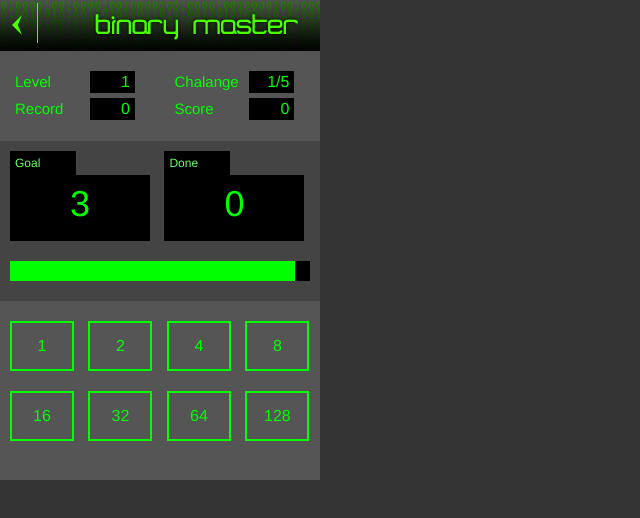
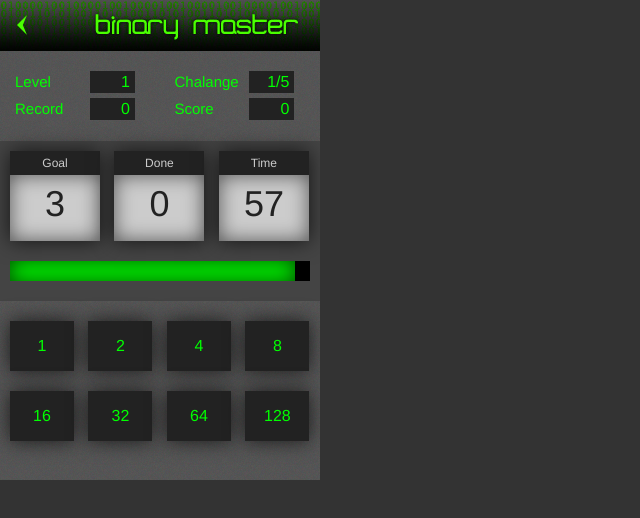
Before and after one commit to rnas/binary, a plain HTML site: page index.html in a window 1280 px wide. Both pictures are taken after a click on the element "Play". Shown: the whole page, without its empty margins (0-640 px from the left). Drawn offline with Linux system fonts and the light colour scheme.

Commit message:
user interface improvements

```diff
--- a/css/game.css
+++ b/css/game.css
@@ -20,6 +20,7 @@ body {
 .screen {
 	width: 320px;
 	height: 480px;
+	background: url('../imgs/bg.png');
 }
 
 .screen h1 {
@@ -47,7 +48,9 @@ body {
 
 .screen .top_menu .back {
 	float: left;
-	padding: 20px;
+	margin-left: 5px;
+	width: 35px;
+	height: 40px;
 	margin-right: 20px;
 	margin-top: 3px;
 	cursor: pointer;
@@ -60,13 +63,15 @@ body {
 }
 
 .screen .button {
-	border: solid 1px #00FF00;
+	box-shadow: 0px 0px 20px rgba(0,0,0,0.7);
+	background: #222;
+	font-weight: 200;
 	margin: 30px;
 	padding: 10px;
 	text-align: center;
 	cursor: pointer;
-	color: #00FF00;
-	font-size: 36px;
+	color: #CCC;
+	font-size: 24px;
 }
 
 /*	about screen	*/
@@ -116,7 +121,7 @@ body {
 	width: 40px;
 	height: 20px;
 	float: right;
-	background: #000;
+	background: #222;
 	margin-right: 20px;
 	text-align: right;
 	padding-right: 5px;
@@ -130,30 +135,32 @@ body {
 }
 
 #game .game_goal .goal {
-	width: 140px;
+	width: 90px;
 	display: inline-block;
 	margin-top: 10px;
 	margin-left: 10px;
 	margin-bottom: 10px;
+	box-shadow: 0px 0px 20px rgba(0,0,0,0.7);
 }
 
 #game .game_goal .goal .label {
-	background: #000;
-	color: #66FF66;
+	background: #222;
+	text-align: center;
+	color: #CCC;
 	font-size: 12px;
-	width: 40%;
 	padding: 5px;
 }
 
 #game .game_goal .goal .value {
 	width: 100%;
 	height: 50px;
-	background: #000;
-	color: #00FF00;
+	background: #CCC;
+	color: #222;
 	text-align: center;
 	padding-top: 8px;
 	padding-bottom: 8px;
 	font-size: 36px;
+	box-shadow: inset 0px 0px 20px rgba(0,0,0,0.6);
 }
 
 #game .game_goal .timer {
@@ -166,6 +173,7 @@ body {
 #game .game_goal .timer .time_bar {
 	background: #00FF00;
 	height: 20px;
+	box-shadow: inset 0px 0px 20px rgba(0,0,0,0.7);
 }
 
 #game .keys {
@@ -173,7 +181,11 @@ body {
 }
 
 #game .keys .key {
-	border: solid 2px #00FF00;
+	box-shadow: 0px 0px 20px rgba(0,0,0,0.7);
+	background: #222;
+	cursor: pointer;
+
+	border: solid 2px #222;
 	width: 60px;
 	display: inline-block;
 	color: #00FF00;
@@ -184,7 +196,8 @@ body {
 }
 
 #game .keys .key.active {
-	border: solid 2px #000;
+	border: solid 2px #444;
+	box-shadow: inset 0px 0px 20px rgba(0,0,0,0.7), 0px 0px 20px rgba(0,255,0,0.7);
 	background: #00FF00;
 	color: #000;
 }
--- a/index.html
+++ b/index.html
@@ -8,7 +8,6 @@
 		<div class="screen" id="about">
 			<div class="top_menu">
 				<span class="back" onclick="javascript:controls.back()"></span>
-				<!-- <h2>Binary Master</h2> -->
 			</div>
 			<h2>About</h2>
 			<p>This game was created by:</p>
@@ -18,17 +17,16 @@
 			<div class="button goto_play" onclick="javascript:controls.play()">Play</div>
 		</div>
 		<div class="screen" id="spash">
-			<div class="top_menu">
-				<span class="back" onclick="javascript:controls.back()"></span>
-			</div>
+			<div class="top_menu"></div>
+			<!-- <p>Welcome to binary master!</p> -->
 			<div class="button goto_play" onclick="javascript:controls.play()">Play</div>
 			<div class="button goto_about" onclick="javascript:controls.highscores()" >Highscores</div>
 			<div class="button goto_about" onclick="javascript:controls.about()" >About</div>
+			<div class="button goto_help" onclick="javascript:controls.help()" >Help</div>
 		</div>
 		<div class="screen" id="game">
 			<div class="top_menu">
 				<span class="back" onclick="javascript:controls.back()"></span>
-				<!-- <h2>Binary Master</h2> -->
 			</div>
 			<div class="score_info">
 				<div class="total level">
@@ -55,6 +53,10 @@
 				</div>
 				<div class="goal done">
 					<div class="label">Done</div>
+					<div class="value">0</div>
+				</div>
+				<div class="goal time">
+					<div class="label">Time</div>
 					<div class="value">0</div>
 				</div>
 				<div class="timer">
--- a/js/view.js
+++ b/js/view.js
@@ -20,12 +20,15 @@ var view = {
 		goal: function(value) {
 			document.querySelector('#game .game_goal .set .value').innerHTML = value;
 		},
+		time: function(value) {
+			document.querySelector('#game .game_goal .time .value').innerHTML = value;
+		},
 		done: function(value) {
 			document.querySelector('#game .game_goal .done .value').innerHTML = value;
 		},
 		timer: function(value) {
-			value = (value/60)*300;
-			document.querySelector('#game .timer .time_bar').style.width = value+"px";
+			document.querySelector('#game .timer .time_bar').style.width = ((value/60)*300)+"px";
+			view.update.time(value);
 		},
 		key: function(key, value) {
 			if (value) {
```
Also changed, not shown: imgs/bg.png (added), js/game.js (line endings or trailing spaces).
